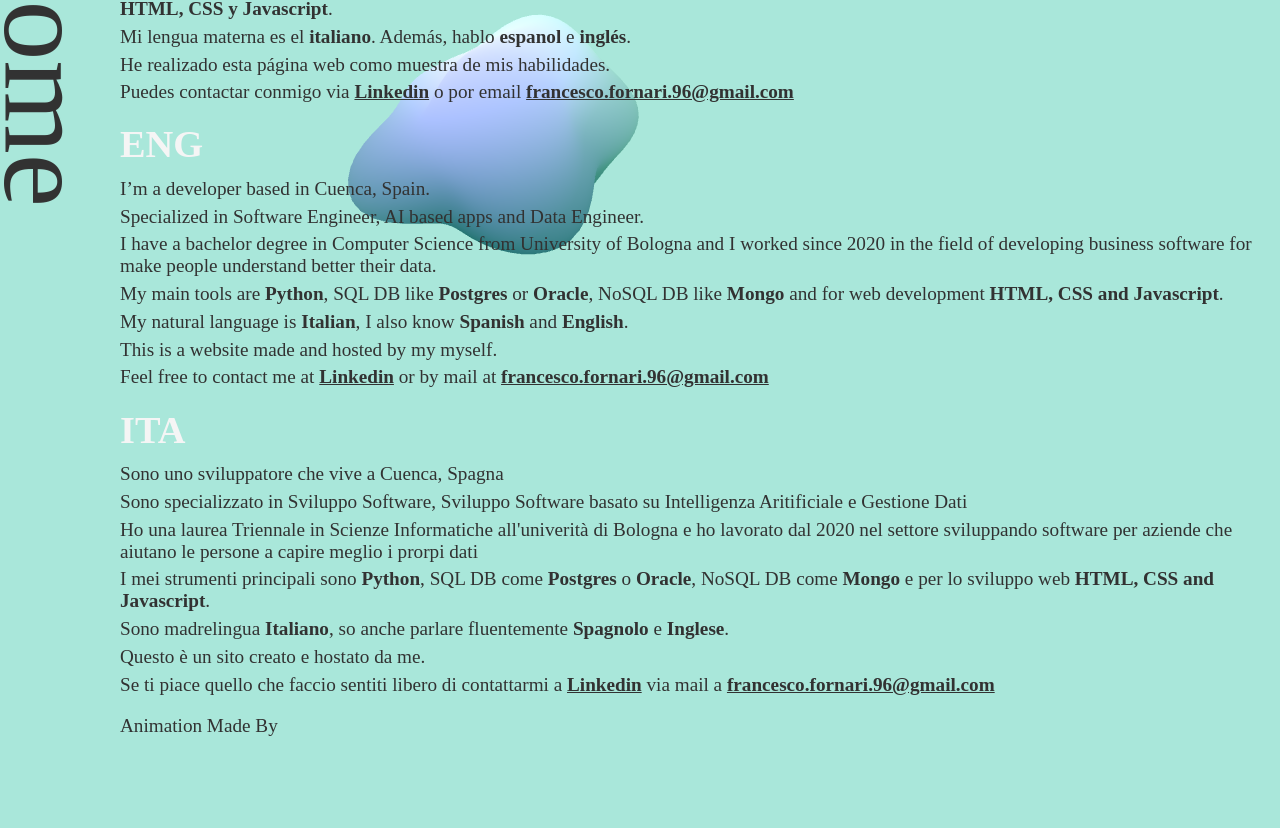
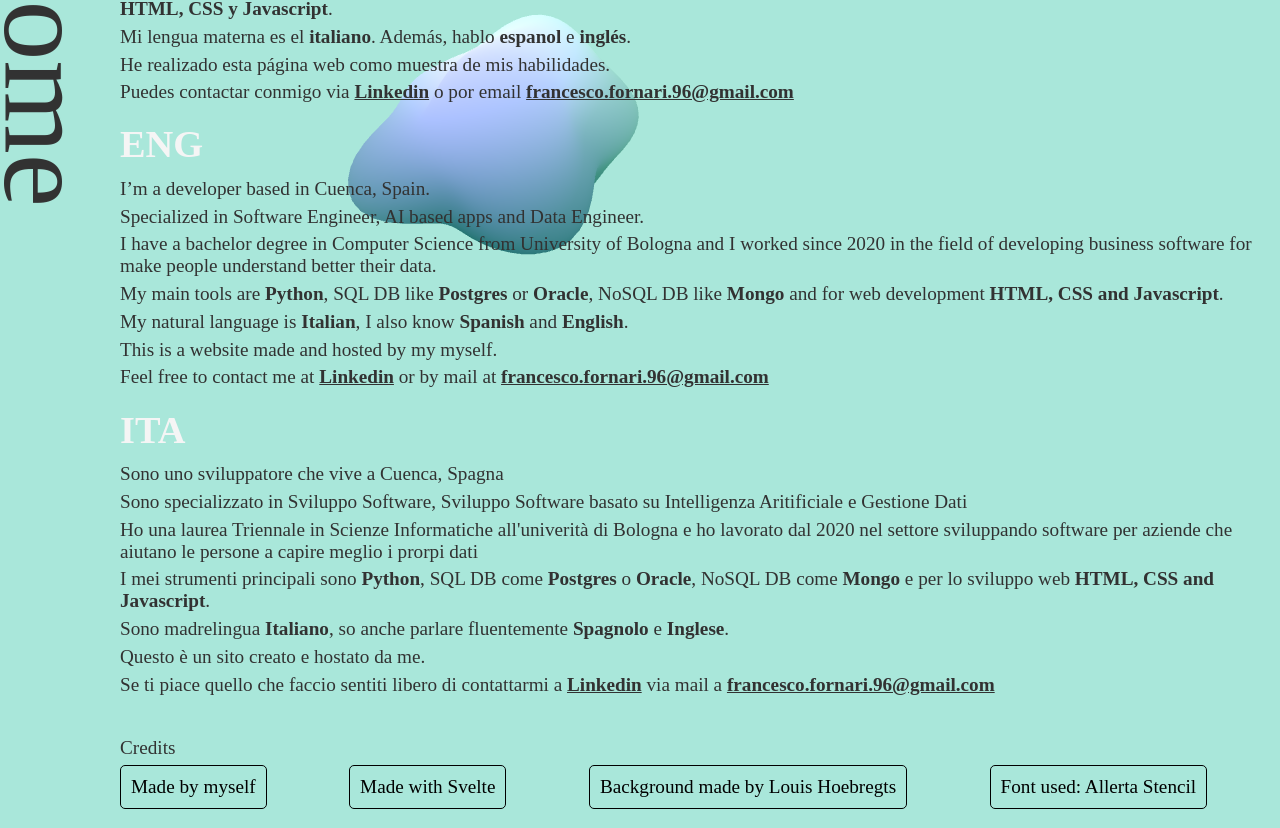
Before and after one commit to forno96/portfolio, a SvelteKit app in the folder my-portfolio/: page / in a window 1280 px wide. Shown: the part 267-1095 px from the top of the page. Before the commit the page ends 1023 px from the top, so only its background shows below. Built offline with nearby package versions, Linux system fonts and the light colour scheme; a web font is replaced by a local one.

Commit message:
ADD: enhance credits section with detailed attributions in +page.svelte

```diff
--- a/my-portfolio/src/routes/+page.svelte
+++ b/my-portfolio/src/routes/+page.svelte
@@ -89,9 +89,33 @@
         </p>
     </div>
 
+    <br/>
+    <div>
+        <p>Credits</p>
+        <div id="credits">
+            <a href="https://github.com/forno96">
+                <button>
+                    Made by myself
+                </button>
+            </a>
 
-    <div id="credits">
-        <p>Animation Made By</p>
+            <a href="https://svelte.dev/">
+                <button>
+                    Made with Svelte
+                </button>
+            </a>
+            <a href="https://github.com/Mamboleoo">
+                <button>
+                    Background made by Louis Hoebregts
+                </button>
+            </a>
+
+            <a href="https://fonts.google.com/specimen/Allerta+Stencil">
+                <button>
+                    Font used: Allerta Stencil
+                </button>
+            </a>
+        </div>
     </div>
 </div>
 
@@ -202,4 +226,25 @@
         color: #f5f5f5;
         font-weight: bold;
     }
+
+    #credits {
+        display: grid;
+        grid-template-columns: auto auto auto auto;
+        column-gap: 0.5em;
+        row-gap: 0.5em;
+    }
+
+    #credits button {
+        border: black solid 1px;
+        border-radius: 5px;
+        padding: 10px;
+    }
+
+    button {
+        background: transparent;
+    }
+
+    button:hover {
+        background: hsla(0, 0%, 100%, 30%);
+    }
 </style>
```
